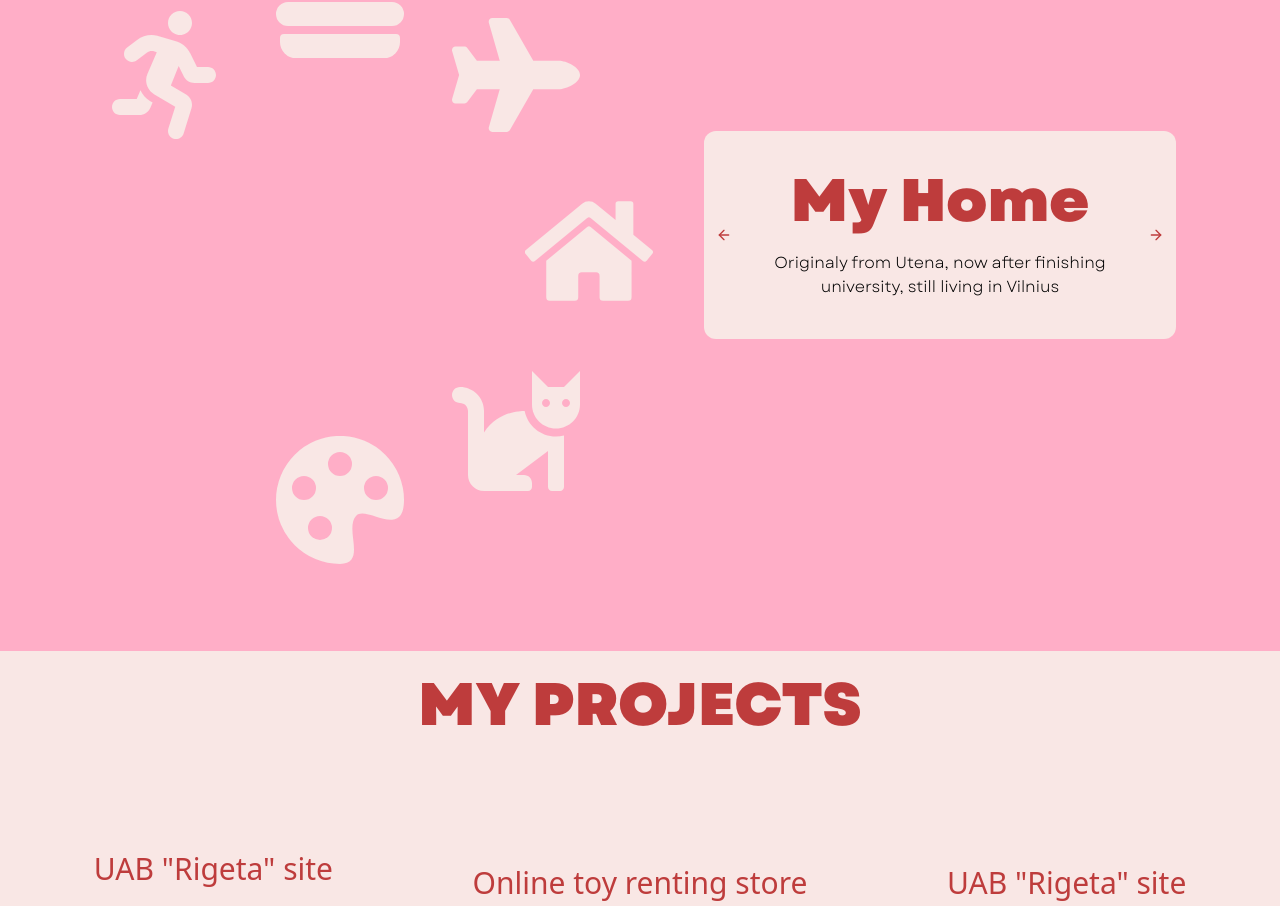
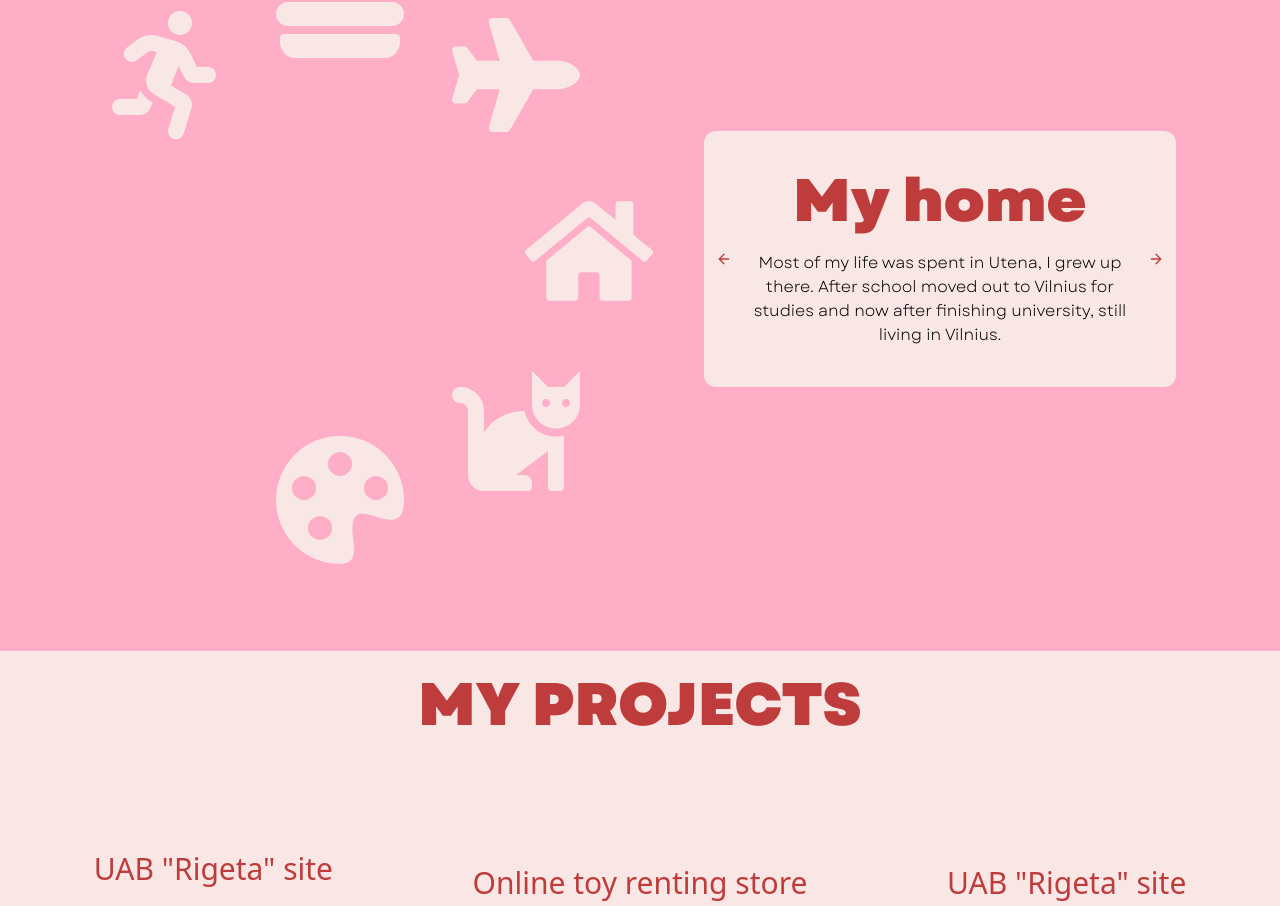
Before and after one commit to augutis44/porfolioSite, a React (Vite) app in the folder profileSite/: page / in a window 1280 px wide. Shown: the part 1749-2655 px from the top of the page. Built offline with nearby package versions, Linux system fonts and the light colour scheme; some icons are missing.

Commit message:
changes text in About

```diff
--- a/profileSite/src/components/about/IconCarousel.tsx
+++ b/profileSite/src/components/about/IconCarousel.tsx
@@ -13,56 +13,56 @@ const icons: { name: IconType; divDeg: number; id: number; title: string; text:
         divDeg: 0,
         id: 0,
         title: 'Sports',
-        text: 'Trying to stay active all year round. In the summer I like outdoor activities like running and hiking. In the cold season I go to the gym and pole sport classes'
+        text: 'Trying to stay active all year round. In the summer I like outdoor activities like running and hiking. In the cold season I go to the gym and pole sport classes.'
     },
     {
         name: FaHamburger,
         divDeg: 45,
         id: 1,
         title: 'Cooking',
-        text: 'I am a FOODIE. Love cooking food at home, making home made pizza, burgers all from scrach, even the dogh. Also sometimes make cakes and buns.'
+        text: 'I am a FOODIE. Love cooking food at home, making homemade pizza and burgers all from scratch, even the dough. Also, sometimes make cakes and buns.'
     },
     {
         name: FaPlane,
         divDeg: 90,
         id: 2,
         title: 'Travel',
-        text: 'Trying to have at least one vacation in a year. Been to Italy, Spain, Portugal, Netherlands, Belgium, Poland, England, Ibiza and Capri islands. The most beautiful place Ive been to would be Capri island'
+        text: 'Trying to have at least one vacation in a year. Been to Italy, Spain, Portugal, Netherlands, Belgium, Poland, England, Baltic States, Slovakia, Ibiza and Capri islands. The most beautiful place I\'ve been to would be Capri island.'
     },
     {
         name: FaHome,
         divDeg: 135,
         id: 3,
-        title: 'My Home',
-        text: 'Originaly from Utena, now after finishing university, still living in Vilnius'
+        title: 'My home',
+        text: 'Most of my life was spent in Utena, I grew up there. After school moved out to Vilnius for studies and now after finishing university, still living in Vilnius.'
     },
     {
         name: FaCat,
         divDeg: 180,
         id: 4,
-        title: 'Love For Animals',
-        text: 'Oh how i love animals. Dreaming about owning a big house and a lot of animals. For now i have a cat. Found her in the streets and now shes our home princess.'
+        title: 'Love for animals',
+        text: 'Oh, how I love animals. Dreaming about owning a big house with at least one dog and two cats. For now I have a cat. Found her in the streets and now she\'s our home princess. Also donating money every year to animal shelters.'
     },
     {
         name: BsPaletteFill,
         divDeg: 225,
         id: 5,
-        title: 'Arts and Crafts',
-        text: 'Another inseparable part of my life is art. Finnished art school with a praise. Now i love painting on clothes like shoes and t-shirts. Also love to make some silly crafts like Nike box handbag.'
+        title: 'Arts and crafts',
+        text: 'Another inseparable part of my life is art. Finished art school with a praise. Now I love painting on clothes like shoes and t-shirts. Also love to make some silly crafts like Nike box handbag.'
     },
     {
         name: FaCalculator,
         divDeg: 270,
         id: 6,
         title: 'Mathematics',
-        text: 'My love for maths started in 6th grade. '
+        text: 'My love for math started in 9th grade. Then I realized, I wanted to study mathematics in Vilnius university. My small dream came true and after hard 4 years in university I can proudly say I\'m a graduate of mathematics and application of mathematics.'
     },
     {
         name: PiSneakerFill,
         divDeg: 315,
         id: 7,
-        title: 'Sneaker Lover',
-        text: 'Another thing that I am pasionate about is sneakers. Love seing new relieses, collaborations. I own about 20 pairs of sneakers.'
+        title: 'Shoe lover',
+        text: 'Another thing that I am passionate about is shoes. Love seeing new releases and collaborations. I own about 25 pairs of shoes (and the collection is getting bigger).'
     }
 ]
 
@@ -128,7 +128,7 @@ const IconCarousel = () => {
                         ABOUT
                     </div>
                     <div className='bg-light-pink py-10 px-3 md:mx-16 rounded-xl flex justify-between'>
-                        <button onClick={prev} className="text-red"><FiArrowLeft /></button>
+                        <button onClick={prev} className="text-red mr-5"><FiArrowLeft /></button>
                         <div className='flex flex-col'>
                             <div className="text-red text-6xl font-primary text-center mb-5">
                                 {icons[centerItem].title}
@@ -137,7 +137,7 @@ const IconCarousel = () => {
                                 {icons[centerItem].text}
                             </div>
                         </div>
-                        <button onClick={next} className="text-red"><FiArrowRight /></button>
+                        <button onClick={next} className="text-red ml-5"><FiArrowRight /></button>
                     </div>
                 </div>
             </div>
```
